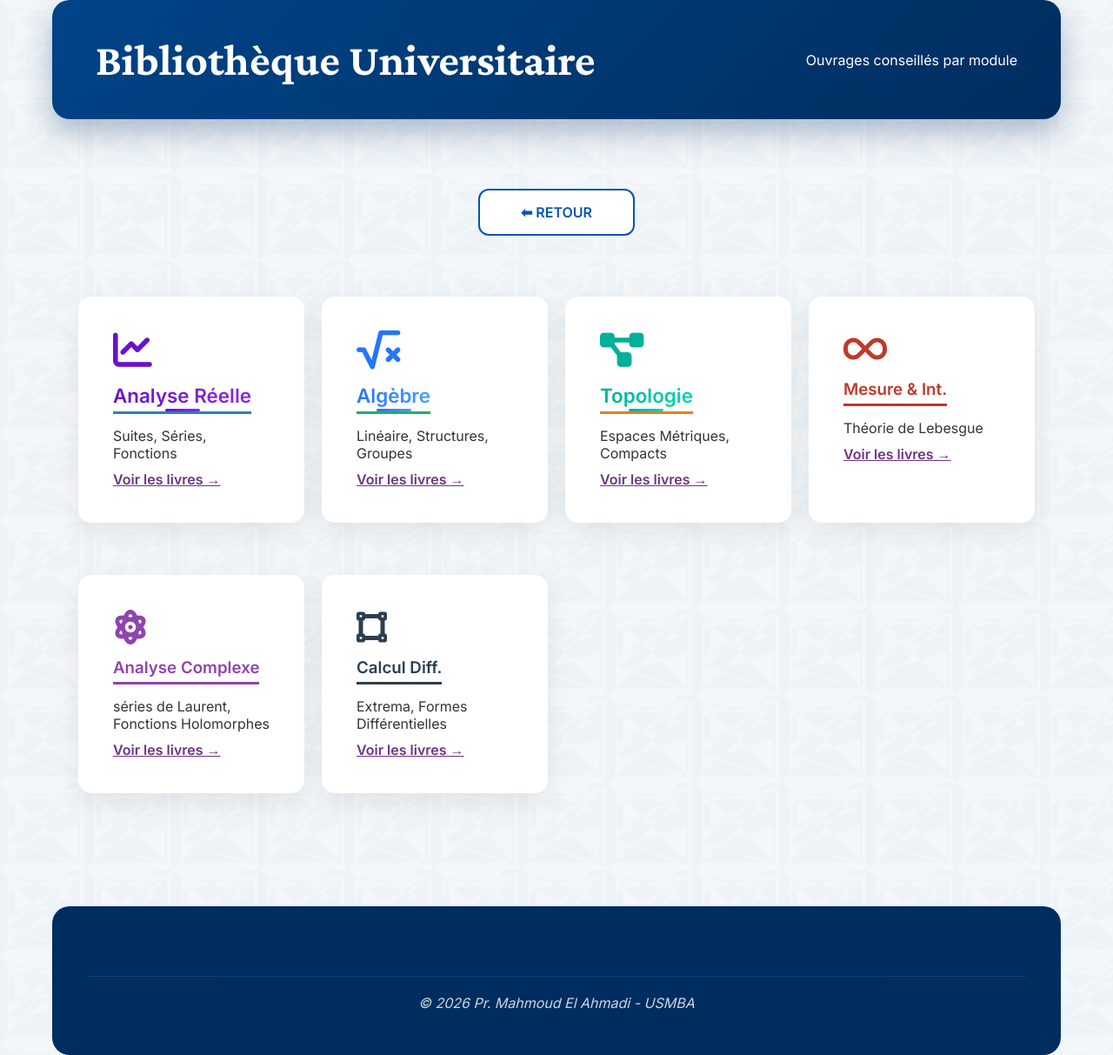
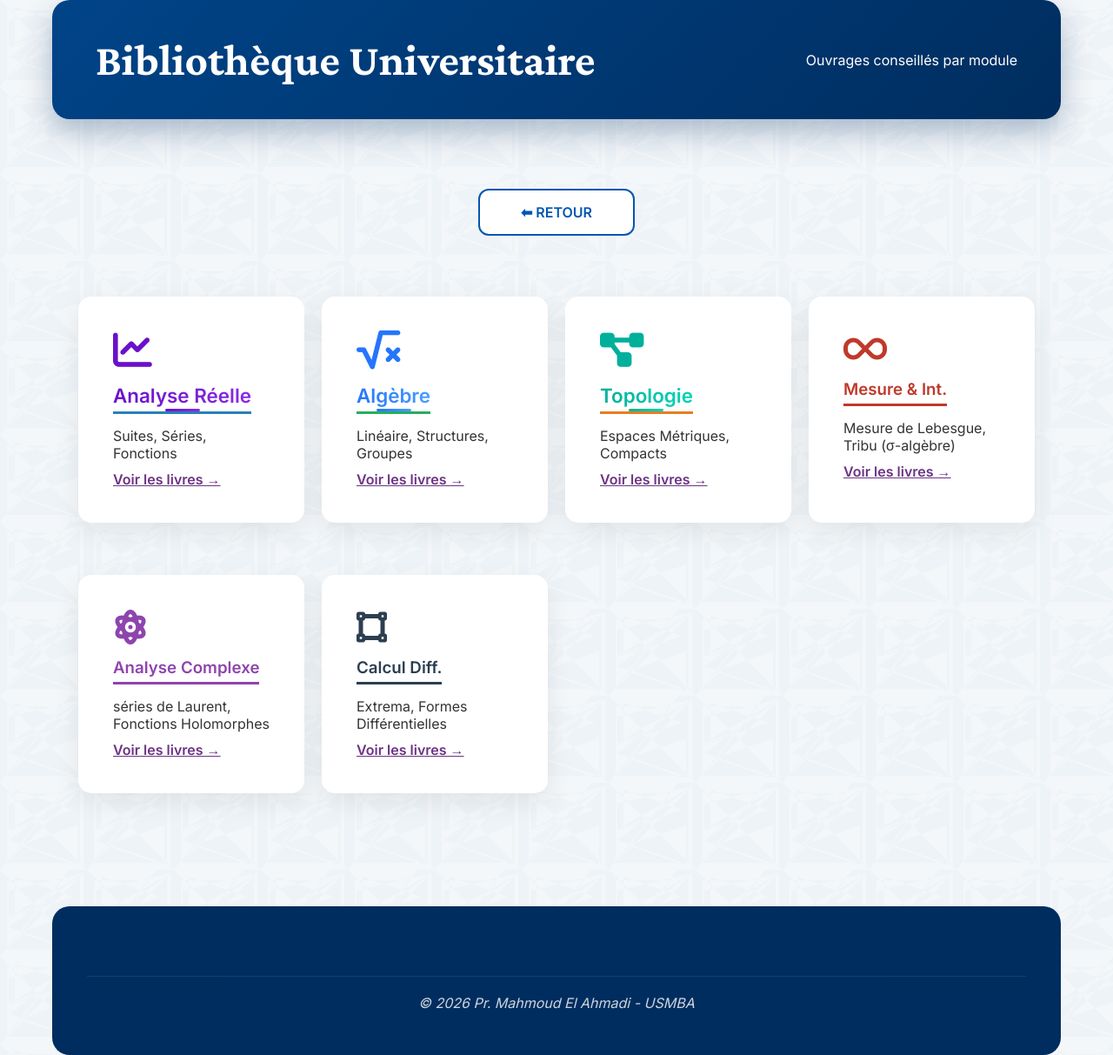
Before and after one commit to mahmoudmath/mahmoudmath.github.io, a Jekyll site: the page livres.html, which Jekyll copies as it is, in a window 1280 px wide. Shown: the whole page at 87% size. Built offline with Jekyll 4.4.1, drawn with Linux system fonts in a browser that asks for light colours.

Commit message:
Update livres.html

```diff
--- a/livres.html
+++ b/livres.html
@@ -61,7 +61,7 @@
             <div class="resource-card" data-aos="zoom-in" data-aos-delay="300">
                 <i class="fas fa-infinity" style="color: #c0392b;"></i>
                 <h3 style="color: #c0392b; border-color: #c0392b;">Mesure & Int.</h3>
-                <p>Théorie de Lebesgue</p>
+                <p>Mesure de Lebesgue, Tribu (&sigma;-algèbre)</p>
                 <a href="livres-mesure.html">Voir les livres →</a>
             </div>
 
```
